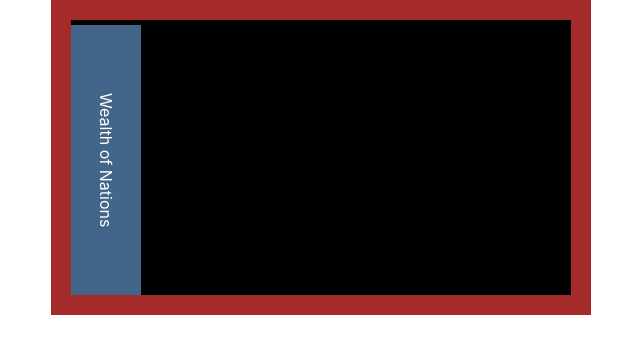
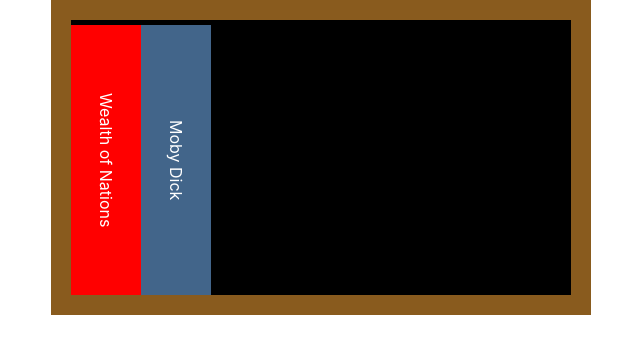
Before and after one commit to nwestallen/digital-bookshelf-fe, a React (Create React App) app: page /library in a window 1280 px wide. Shown: the top 354 px of the page, without its empty margins (319-959 px from the left). Built offline with nearby package versions, Linux system fonts and the light colour scheme.

Commit message:
adds bookColor property to Book component

```diff
--- a/src/components/Book.js
+++ b/src/components/Book.js
@@ -10,17 +10,20 @@
   display: flex;
   justify-content: center;
   align-items: center;
-  background-color: #42658aff;
+  background-color: yellow;
   height: 250px;
+
+  ${props => (props.bookColor === 'blue' ? `background: #42658aff`: null)}
+  ${props => (props.bookColor === 'red' ? `background: red`: null)}
 `;
 
 const  Book = props =>  {
 
-  const { title } = props
+  const { title, bookColor } = props
 
   return (
-    <BookDiv>
-      {title}
+    <BookDiv bookColor={ bookColor }>
+      { title }
     </BookDiv>
   )
 };
--- a/src/components/Shelf.js
+++ b/src/components/Shelf.js
@@ -6,7 +6,7 @@
   display: flex;
   width: 500px;
   height: 275px;
-  border: 20px solid brown;
+  border: 20px solid #895b1eff;
   margin: auto;
   background-color: black;
   align-items: flex-end;
@@ -15,7 +15,8 @@
 const Shelf = props =>  {
   return (
     <ShelfDiv>
-      <Book title='Wealth of Nations' />
+      <Book title='Wealth of Nations' bookColor='red' />
+      <Book title='Moby Dick' bookColor='blue' />
     </ShelfDiv>
   )
 };
```
